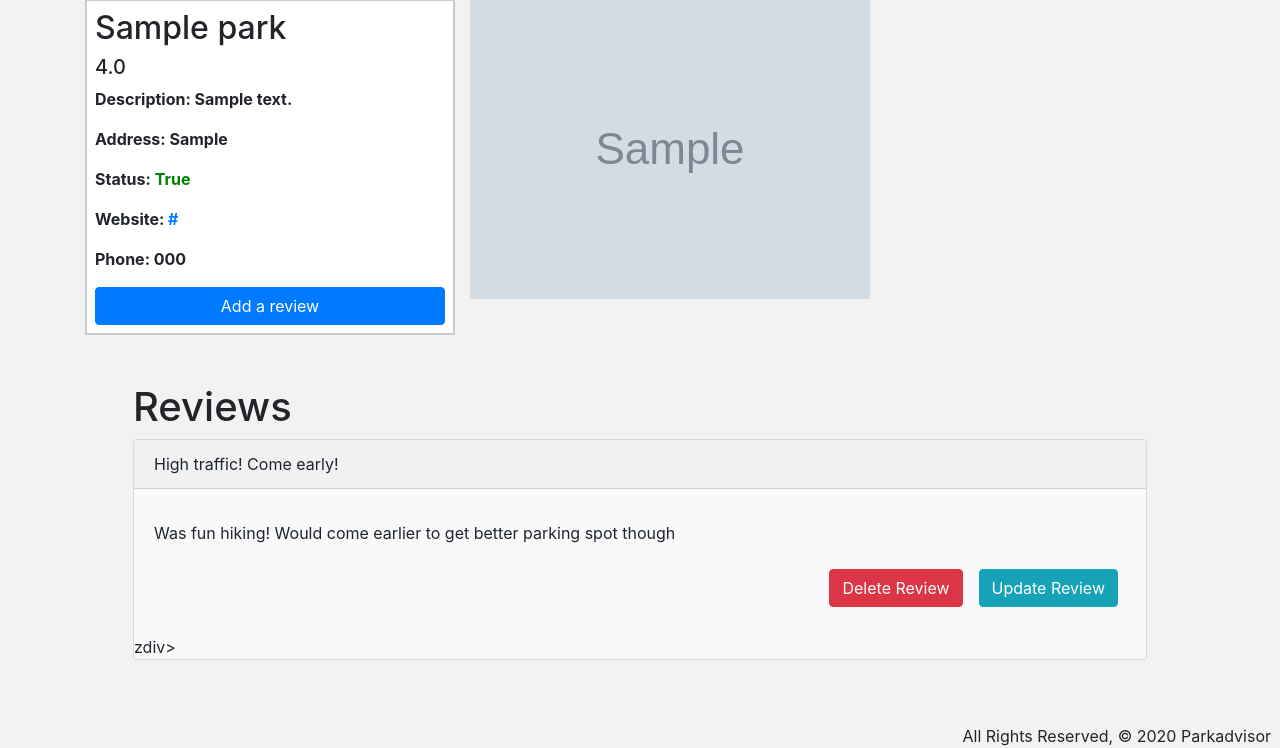
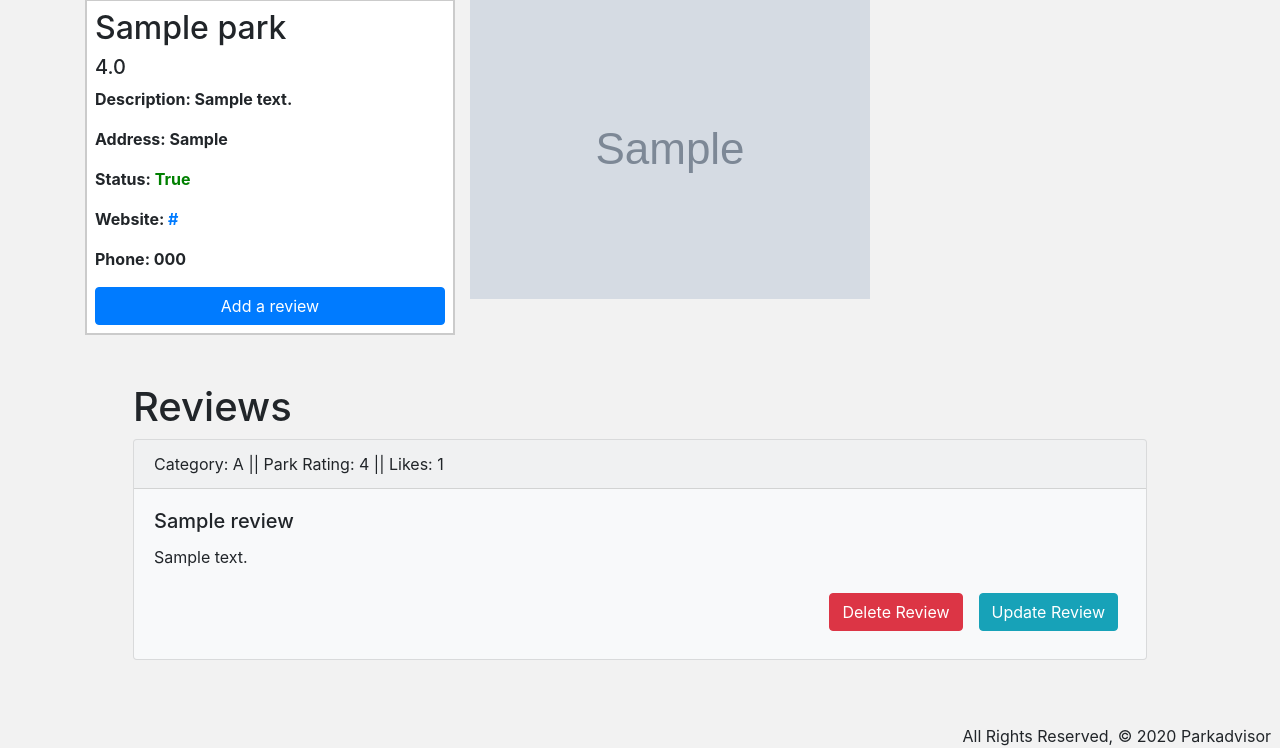
Before and after one commit to lauragsack/ParkAdvisor, a Django app: page /parks/1/ in a window 1280 px wide. Shown: the part 129-877 px from the top of the page. Run offline with Django 3.2, Linux system fonts and the light colour scheme; tables that the repository leaves empty hold one stand-in row (values such as "Sample post"); grey boxes marked "Sample" are stand-in pictures; some libraries are stand-ins or nearby versions.

Commit message:
Adds reviews to each park, links update and delete buttons for reviews

```diff
--- a/parkadvisor/main_app/templates/parks/detail.html
+++ b/parkadvisor/main_app/templates/parks/detail.html
@@ -12,7 +12,7 @@
 				<p><strong>Status: </strong><strong style="color:green">{{park.open}}</strong></p>
 				<p><strong>Website: <a href="{{park.website}}">{{park.website}}</a></strong></p>
 				<p><strong>Phone: {{park.phone}}</strong></p>
-				<button type="button" class="btn btn-primary float-right"  style="width:100%" >Add a review</button>
+				<a href="{% url 'add_review' park.id %}"<button type="button" class="btn btn-primary float-right"  style="width:100%" >Add a review</button></a>
 			</div>
 
 			<div class="col-md-8 image-container">
@@ -23,16 +23,18 @@
 		<div class="row">
 			<div class="col-md-12 reviews-container">
 				<h1>Reviews</h1>
-				<div class="card bg-light mb-3" style="max-width: 100%">
-				  <div class="card-header">High traffic! Come early!</div>
-				  <div class="card-body">
-				    <h5 class="card-title"></h5>
-				    <p class="card-text">Was fun hiking! Would come earlier to get better parking spot though</p>
-				  	<button type="button" class="btn btn-info float-right" style="margin:.5rem">Update Review</button>
-				    <button type="button" class="btn btn-danger float-right" style="margin:.5rem">Delete Review</button>
-				  </div>
-				zdiv>
-			</div>
+				{% for review in reviews %}
+					<div class="card bg-light mb-3" style="max-width: 100%">
+					  <div class="card-header">Category: {{review.category}} || Park Rating: {{review.park_rating}} || Likes: {{review.likes}}</div>
+					  <div class="card-body">
+					    <h5 class="card-title">{{review.subject}}</h5>
+					    <p class="card-text">{{review.comments}}</p>
+					  	<a href="{% url 'reviews_update' park.id review.id%}"><button type="button" class="btn btn-info float-right" style="margin:.5rem">Update Review</button></a>
+					    <a href="{% url 'reviews_delete' park.id review.id%}"><button type="button" class="btn btn-danger float-right" style="margin:.5rem">Delete Review</button></a>
+					  </div>
+					</div>
+				{% endfor %}
+
 		</div>
 	</div>
 
```
